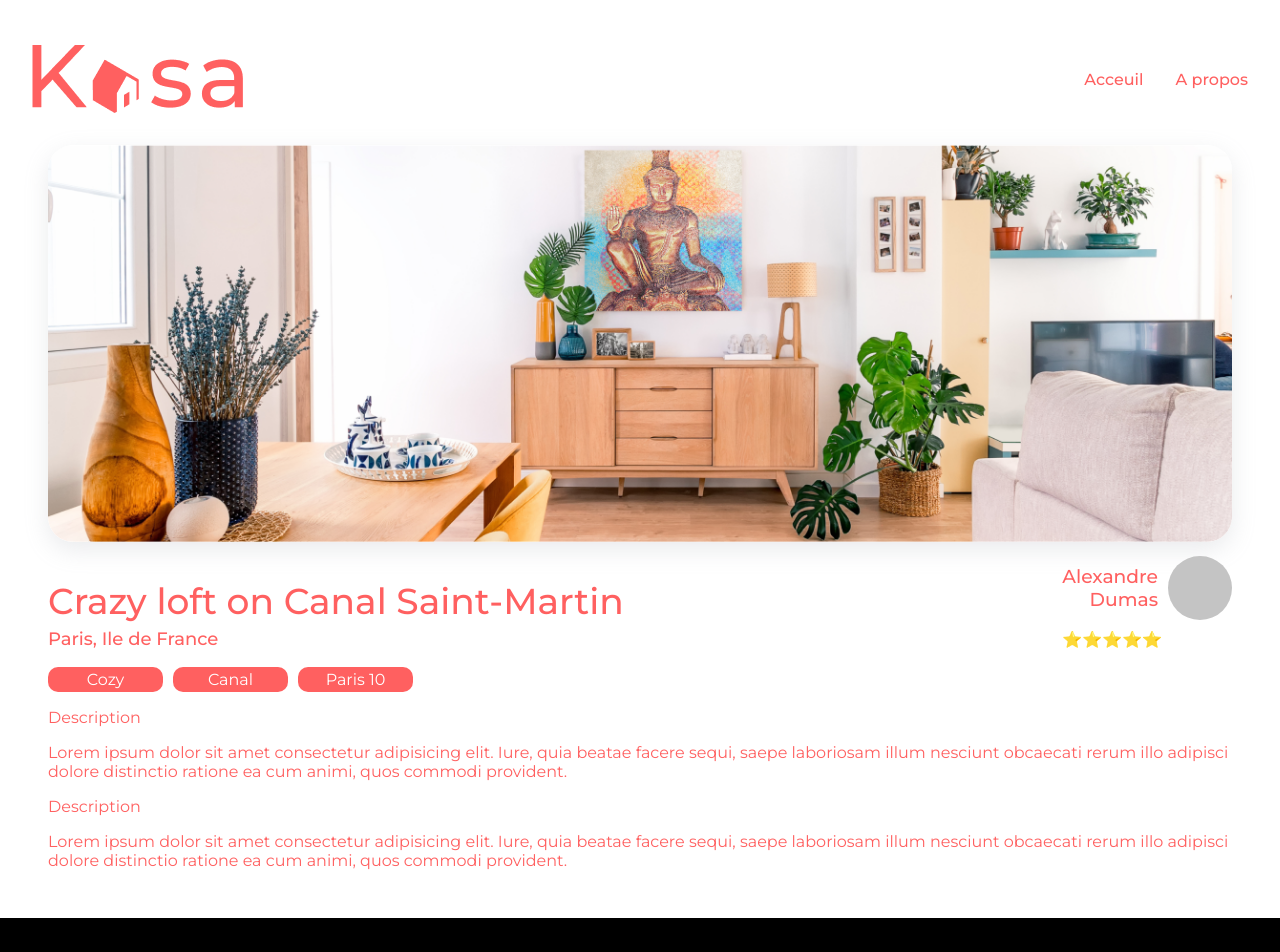
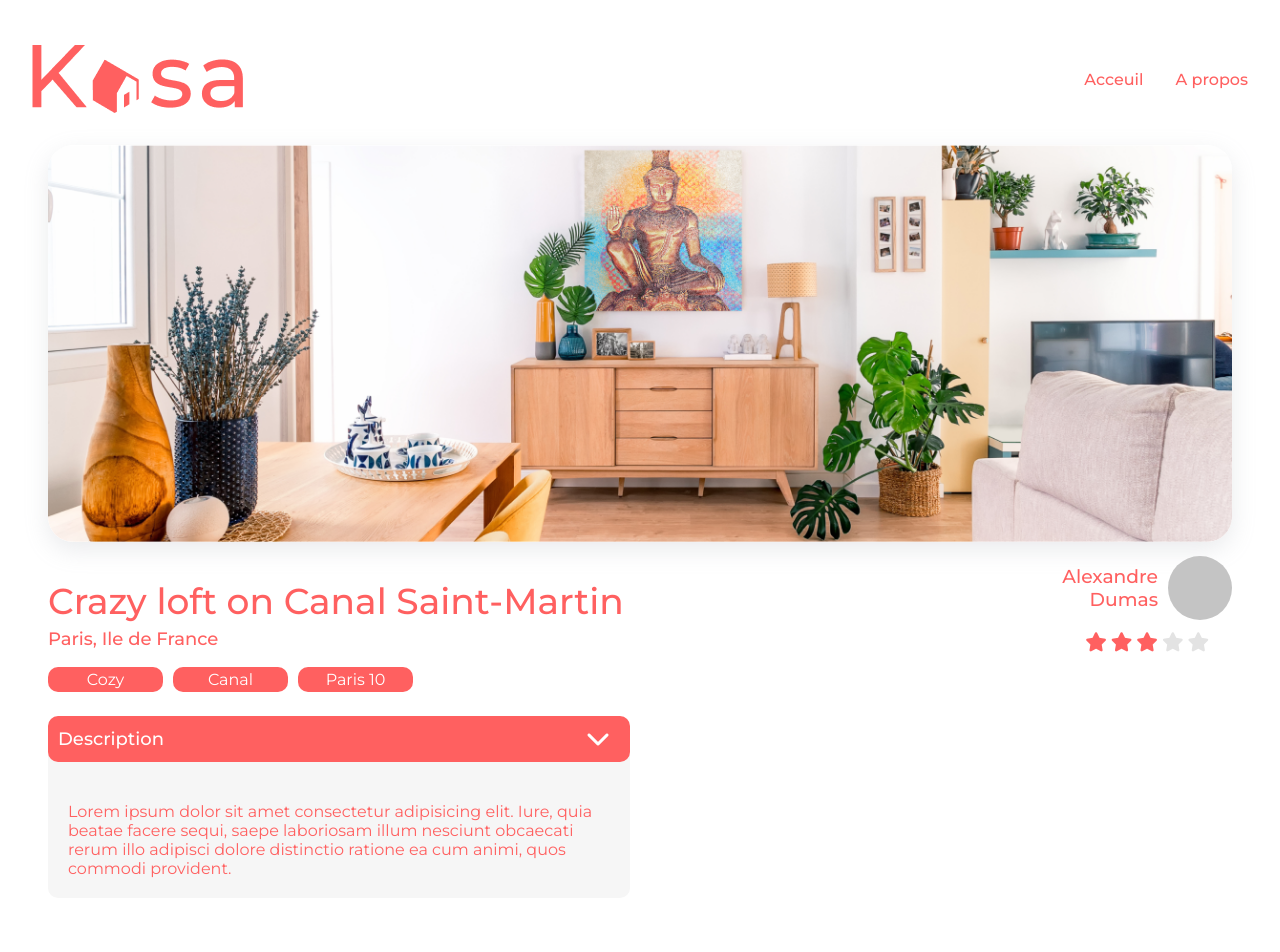
Before and after one commit to Babanlpz/Formation-Openclassrooms-Kasa_Projet_8, a React (Vite) app: page /flat in a window 1280 px wide. Shown: the top 952 px of the page. Built offline with nearby package versions, Linux system fonts and the light colour scheme; a web font is replaced by a local one.

Commit message:
FEAT components apartmentDescription

```diff
--- a/index.html
+++ b/index.html
@@ -8,6 +8,7 @@
     <link rel="preconnect" href="https://fonts.gstatic.com" crossorigin>
     <link href="https://fonts.googleapis.com/css2?family=Montserrat:wght@400;500&family=Raleway:wght@400;600;700&family=Roboto:wght@300;500;700&family=Shrikhand&display=swap" rel="stylesheet">
     <title>Kasa</title>
+    <script src="https://kit.fontawesome.com/7a7d62141a.js" crossorigin="anonymous"></script>
   </head>
   <body>
     <div id="root"></div>
--- /dev/null
+++ b/src/components/ApartmentDescription.jsx
@@ -0,0 +1,25 @@
+import React from "react";
+import "./ApartmentDescription.scss";
+
+function ApartmentDescription() {
+    return (
+        <div>
+            <div className='apartment__description'>
+                <p className='description__header'>
+                <span>Description</span>
+                <i class="fas fa-chevron-down"></i>
+                </p>
+                <p className='description__content'>Lorem ipsum dolor sit amet consectetur adipisicing elit. Iure, quia beatae facere sequi, saepe laboriosam illum nesciunt obcaecati rerum illo adipisci dolore distinctio ratione ea cum animi, quos commodi provident.</p>
+            </div>
+            <div className='apartment__description'>
+                <p className='description__header'>
+                    <span>Équipements</span>
+                    <i class="fas fa-chevron-down"></i>
+                </p>
+                <p className='description__content'>Lorem ipsum dolor sit amet consectetur adipisicing elit. Iure, quia beatae facere sequi, saepe laboriosam illum nesciunt obcaecati rerum illo adipisci dolore distinctio ratione ea cum animi, quos commodi provident.</p>
+            </div>
+        </div>
+    );
+}
+
+export default ApartmentDescription
--- /dev/null
+++ b/src/components/ApartmentDescription.scss
@@ -0,0 +1,34 @@
+@use "../scss/variables.scss" as *;
+
+.apartment__description {
+    width: 582px;
+    margin-top: 24px;
+
+    i {
+        font-size: 24px;
+        cursor: pointer;
+    }
+    .description__header {
+        display: flex;
+        justify-content: space-between;
+        background-color: $color-primary;
+        color: $color-tertiary;
+        padding: 10px 20px 10px 10px;
+        border-radius: 10px;
+        font-family: 'Montserrat' , sans-serif;
+        font-size: 18px;
+        font-weight: 500;
+        line-height: 26px;
+        letter-spacing: 0em;
+        text-align: left;
+        }
+    .description__content {
+        background-color: #F6F6F6;
+        color: $color-primary;
+        padding: 70px 20px 20px 20px;
+        border-radius: 10px;
+        position: relative;
+        top: -3rem;
+        z-index: -1;
+    }
+ }
--- a/src/pages/ApartmentPage.jsx
+++ b/src/pages/ApartmentPage.jsx
@@ -1,8 +1,16 @@
-import React from 'react'
+import React from "react"
+import ApartmentDescription from '../components/ApartmentDescription'
 import "./ApartmentPage.scss"
 
 
+
+
 function ApartmentPage() {
+
+    /*
+        useParams() => permettra de retourner un objet qui contient les variables de l'URL
+    */
+
   return (
     <div className='apartment-page'>
         <div>
@@ -27,21 +35,16 @@ function ApartmentPage() {
                     <div className='apartment__owner__badge'></div>
                 </div>
                 <div className='apartment__owner__stars'>
-                <span>⭐️</span>
-                <span>⭐️</span>
-                <span>⭐️</span>
-                <span>⭐️</span>
-                <span>⭐️</span>
+                <span className='on'><i class="fa-solid fa-star"></i></span>
+                <span className='on'><i class="fa-solid fa-star"></i></span>
+                <span className='on'><i class="fa-solid fa-star"></i></span>
+                <span className='off'><i class="fa-solid fa-star"></i></span>
+                <span className='off'><i class="fa-solid fa-star"></i></span>
                 </div>
             </div>
         </div>
-        <div className='apartment__description'>
-            <p>Description</p>
-            <p>Lorem ipsum dolor sit amet consectetur adipisicing elit. Iure, quia beatae facere sequi, saepe laboriosam illum nesciunt obcaecati rerum illo adipisci dolore distinctio ratione ea cum animi, quos commodi provident.</p>
-        </div>
-        <div className='apartment__description'>
-            <p>Description</p>
-            <p>Lorem ipsum dolor sit amet consectetur adipisicing elit. Iure, quia beatae facere sequi, saepe laboriosam illum nesciunt obcaecati rerum illo adipisci dolore distinctio ratione ea cum animi, quos commodi provident.</p>
+        <div>
+            <ApartmentDescription />
         </div>
     </div>
   )
--- a/src/pages/ApartmentPage.scss
+++ b/src/pages/ApartmentPage.scss
@@ -41,6 +41,22 @@
             border-radius: 50%;
             background-color: $background-badge;
         }
+        .apartment__owner__stars {
+            display: flex;
+            justify-content: center;
+            align-items: center;
+            gap: 4px;
+            * {
+                font-size: 1.2rem;
+            }
+            .on {
+                color: $color-primary;
+            }
+            .off {
+                color: #E3E3E3;
+            }
+        }
+
         h3 {
             display: flex;
             flex-direction: column;
@@ -63,4 +79,5 @@
             height: 25px;
         }
     }
+
 }
```
Also changed, not shown: src/containers/infos.txt (added), src/routes/router.jsx (line endings or trailing spaces).
